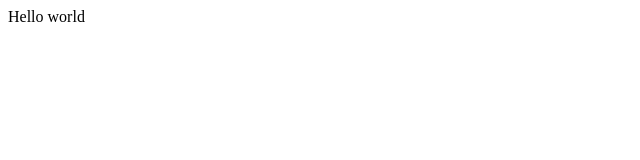
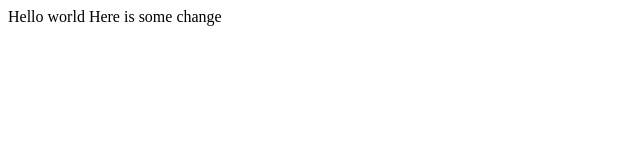
Before and after one commit to AndriiTomashevsky/Working-With-Git-In-VisualStudio, a plain HTML site: page WorkingWithGitInVisualStudio/Index.html in a window 1280 px wide. Shown: the whole page, without its empty margins (0-640 px from the left). Drawn offline with Linux system fonts and the light colour scheme.

Commit message:
Here is some change

```diff
--- a/WorkingWithGitInVisualStudio/Index.html
+++ b/WorkingWithGitInVisualStudio/Index.html
@@ -6,5 +6,7 @@
 </head>
 <body>
 	Hello world
+
+	Here is some change
 </body>
 </html>
```
